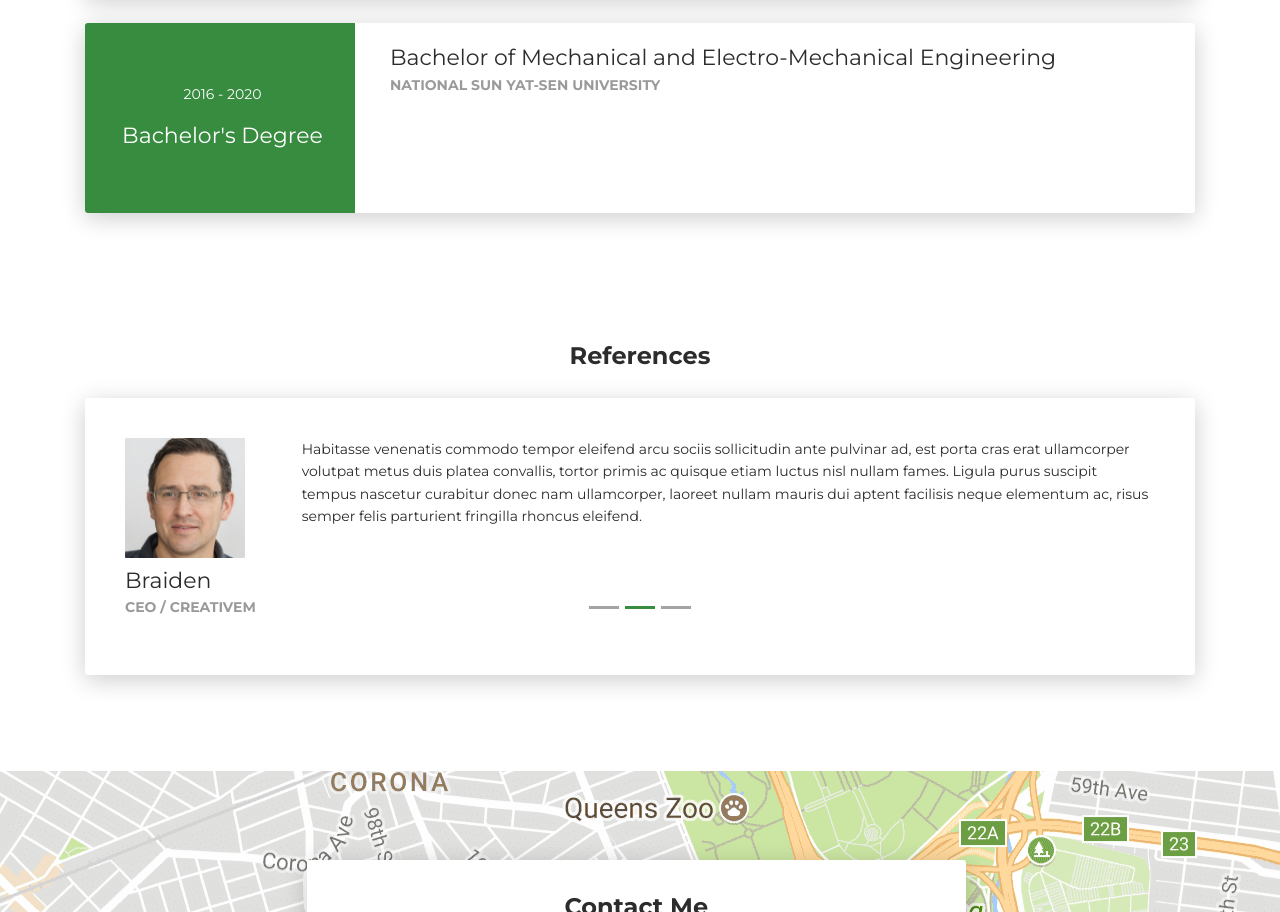
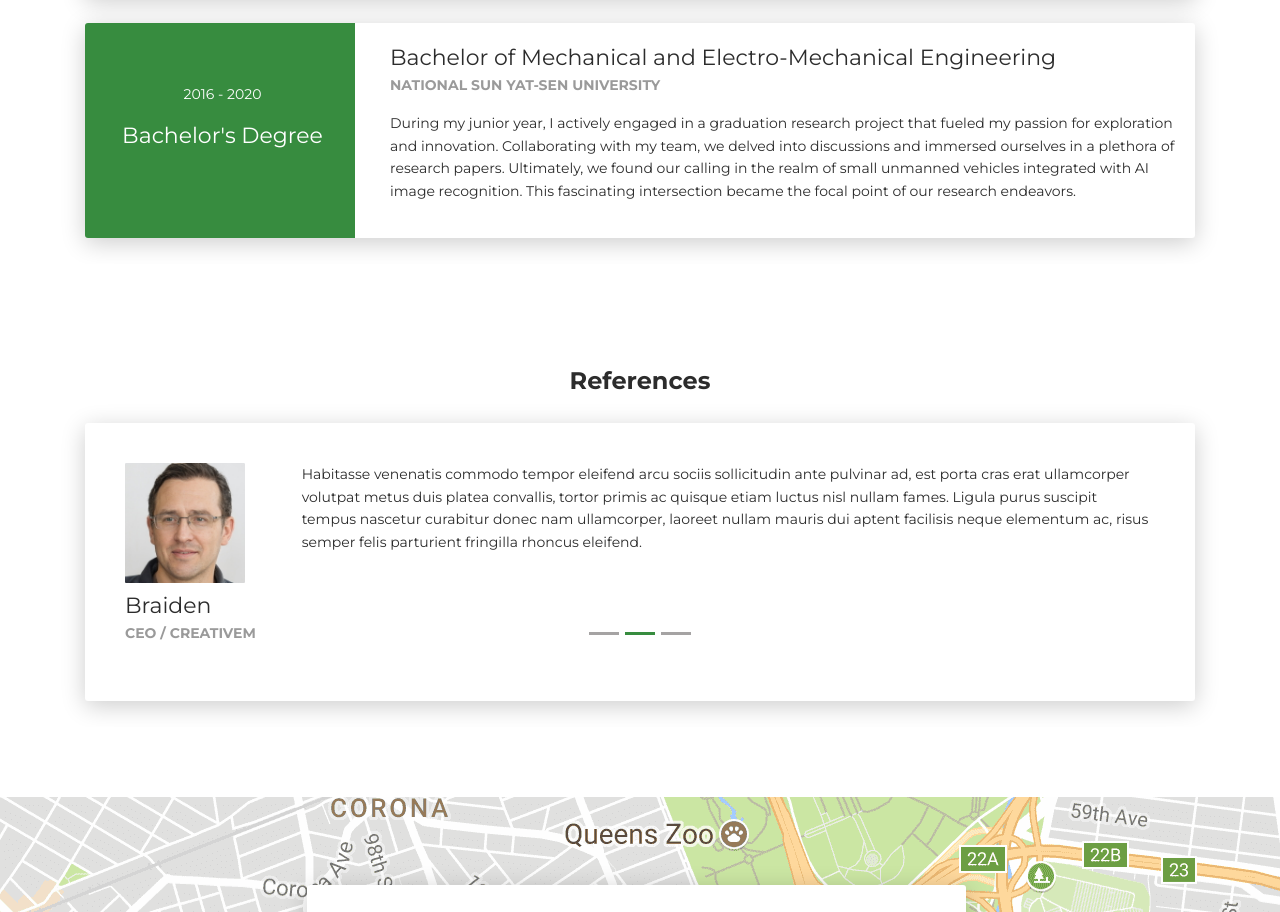
Before and after one commit to liudiepie/liudiepie.github.io, a plain HTML site: page index.html in a window 1280 px wide. Shown: the part 3287-4199 px from the top of the page. Drawn offline with Linux system fonts and the light colour scheme.

Commit message:
update education

```diff
--- a/index.html
+++ b/index.html
@@ -325,7 +325,8 @@
           <div class="card-body">
             <div class="h5">Bachelor of Mechanical and Electro-Mechanical Engineering</div>
             <p class="category">National Sun Yat-Sen University</p>
-            <p></p>
+            <p>
+              During my junior year, I actively engaged in a graduation research project that fueled my passion for exploration and innovation. Collaborating with my team, we delved into discussions and immersed ourselves in a plethora of research papers. Ultimately, we found our calling in the realm of small unmanned vehicles integrated with AI image recognition. This fascinating intersection became the focal point of our research endeavors.</p>
           </div>
         </div>
       </div>
```
